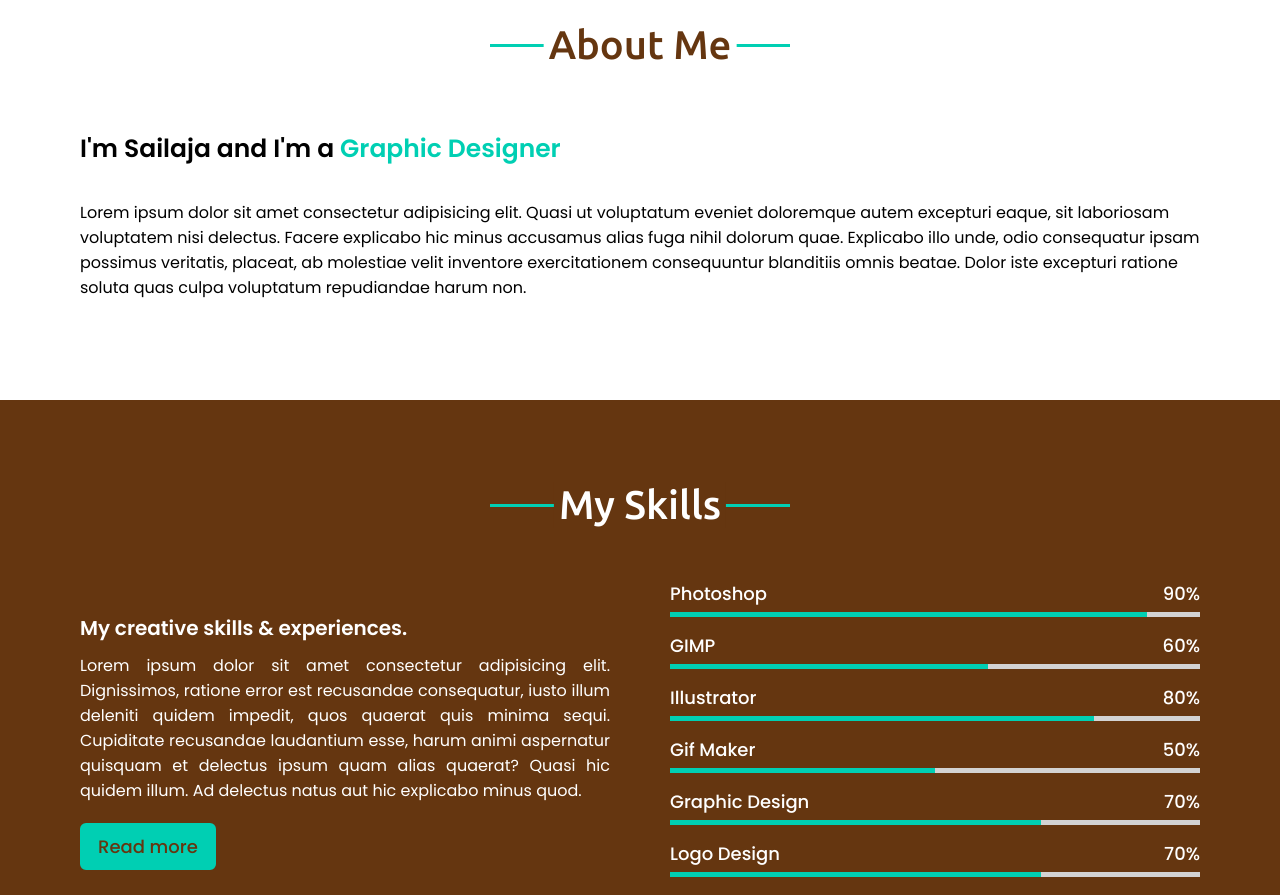
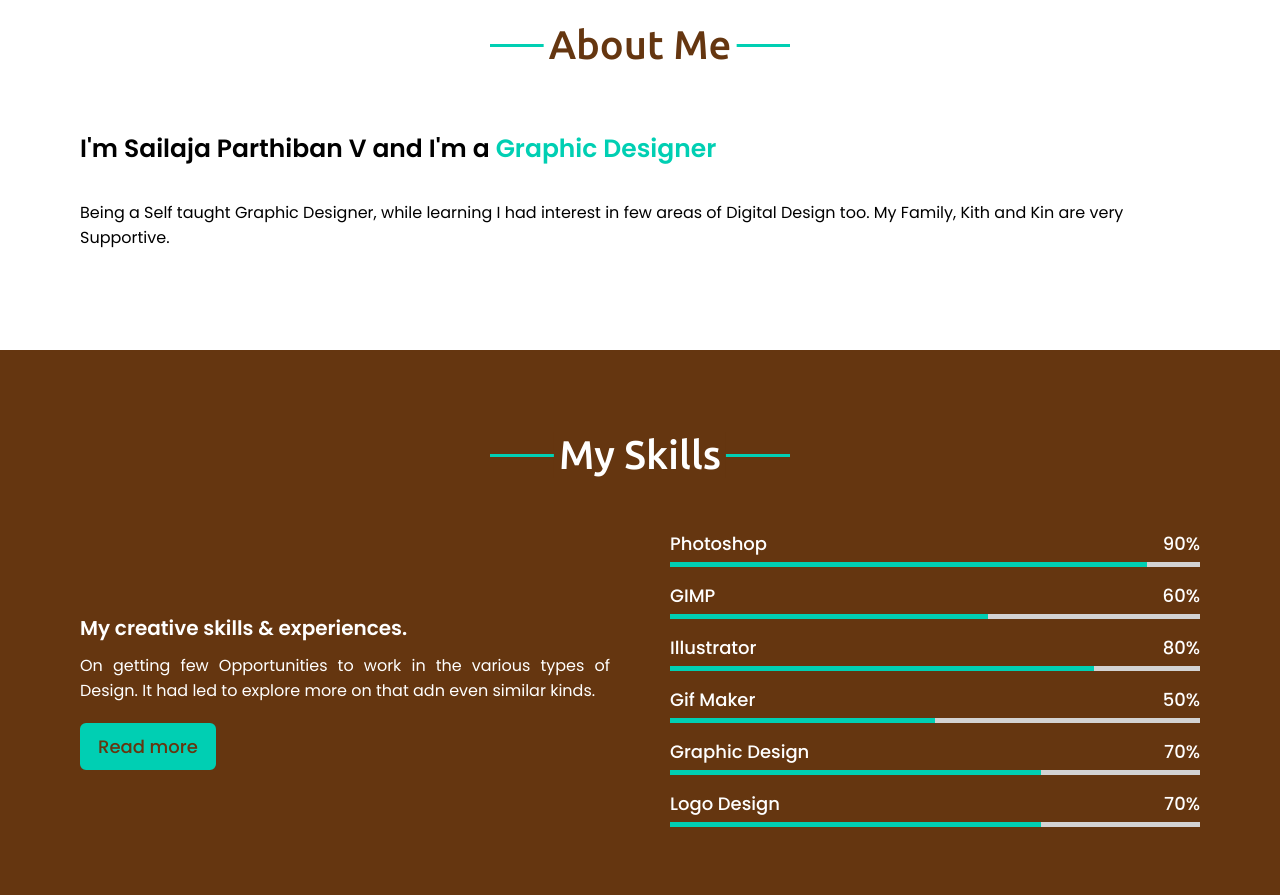
Before and after one commit to DigiDesignHub/portfolio, a plain HTML site: page index.html in a window 1280 px wide. Shown: the part 860-1755 px from the top of the page. Drawn offline with nearby package versions, Linux system fonts and the light colour scheme; files whose address does not match are found by name.

Commit message:
Update index.html

```diff
--- a/index.html
+++ b/index.html
@@ -46,9 +46,9 @@
             <h2 class="title-about"></h2>
             <div class="about-content">
                 <div class="column">
-                    <div class="text">I'm Sailaja and I'm a <span>Graphic Designer</span></div>
+                    <div class="text">I'm Sailaja Parthiban V and I'm a <span>Graphic Designer</span></div>
                     <br>
-                    <p>Lorem ipsum dolor sit amet consectetur adipisicing elit. Quasi ut voluptatum eveniet doloremque autem excepturi eaque, sit laboriosam voluptatem nisi delectus. Facere explicabo hic minus accusamus alias fuga nihil dolorum quae. Explicabo illo unde, odio consequatur ipsam possimus veritatis, placeat, ab molestiae velit inventore exercitationem consequuntur blanditiis omnis beatae. Dolor iste excepturi ratione soluta quas culpa voluptatum repudiandae harum non.</p>
+                    <p>Being a Self taught Graphic Designer, while learning I had interest in few areas of Digital Design too. My Family, Kith and Kin are very Supportive.</p>
                 </div>
             </div>
         </div>
@@ -61,7 +61,7 @@
             <div class="skills-content">
                 <div class="column left">
                     <div class="text">My creative skills & experiences.</div>
-                    <p>Lorem ipsum dolor sit amet consectetur adipisicing elit. Dignissimos, ratione error est recusandae consequatur, iusto illum deleniti quidem impedit, quos quaerat quis minima sequi. Cupiditate recusandae laudantium esse, harum animi aspernatur quisquam et delectus ipsum quam alias quaerat? Quasi hic quidem illum. Ad delectus natus aut hic explicabo minus quod.</p>
+                    <p>On getting few Opportunities to work in the various types of Design. It had led to explore more on that adn even similar kinds.</p>
                     <a href="#">Read more</a>
                 </div>
                 <div class="column right">
```
